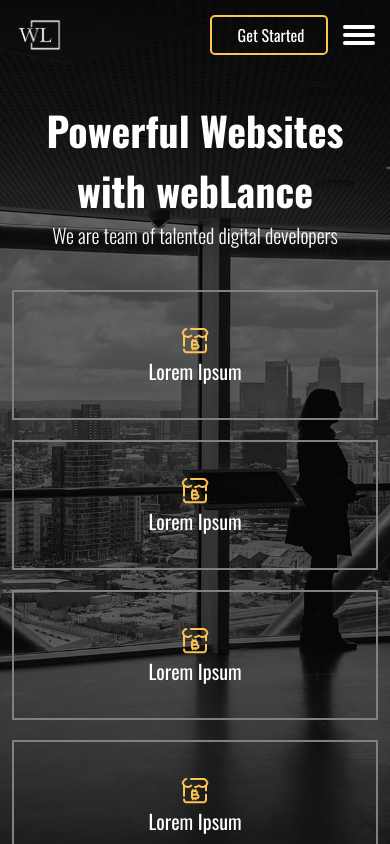
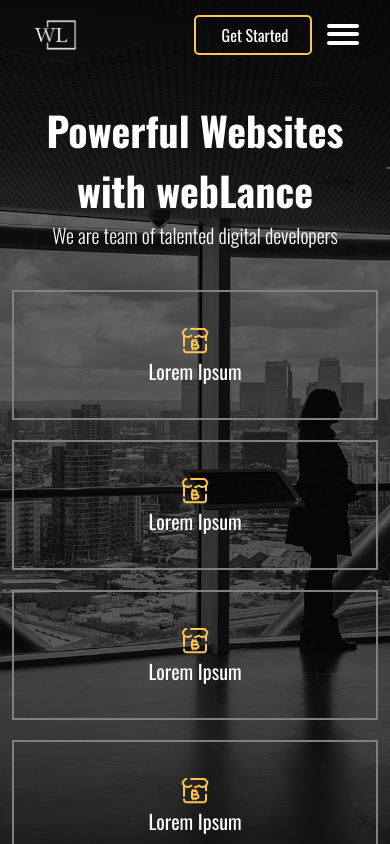
Before and after one commit to webLance24/weblance-portfolio, a React (Vite) app: page / in a window 390 px wide. Shown: the top 844 px of the page. Built offline with nearby package versions, Linux system fonts and the light colour scheme.

Commit message:
fix: change header page to responsive

```diff
--- a/src/Components/Header.tsx
+++ b/src/Components/Header.tsx
@@ -69,10 +69,11 @@
     <header
       className={`bg-${
         scrolled ? "black" : "transparent"
-      } bg-opacity-80 flex justify-between items-center pr-[15px] w-[100%] h-[70px] fixed z-10`}
+      } bg-opacity-80 flex items-center pr-[15px] w-[100%] h-[70px] fixed z-10`}
     >
+      <div className="max-w-[520px] w-full m-auto flex justify-between items-center px-4">
         <img className="w-[70px]" src={logo} alt="here is weblance logo" />
-      <div className="flex justify-center items-center">
+        <div className="flex">
           <button className="text-[white] w-[118px] h-[40px] outline-none border-[#FFC451] hover:bg-[#FFC451] duration-300 ease-in-out font-normal border-[2px] rounded-[5px] mr-[15px] pt-[6px] pl-[24px] pr-[20px] pb-[7px]">
             Get Started
           </button>
@@ -84,6 +85,7 @@
             className={undefined}
           />
         </div>
+      </div>
     </header>
   );
 }
```
Lines whose indentation alone changed are shown as unchanged.
